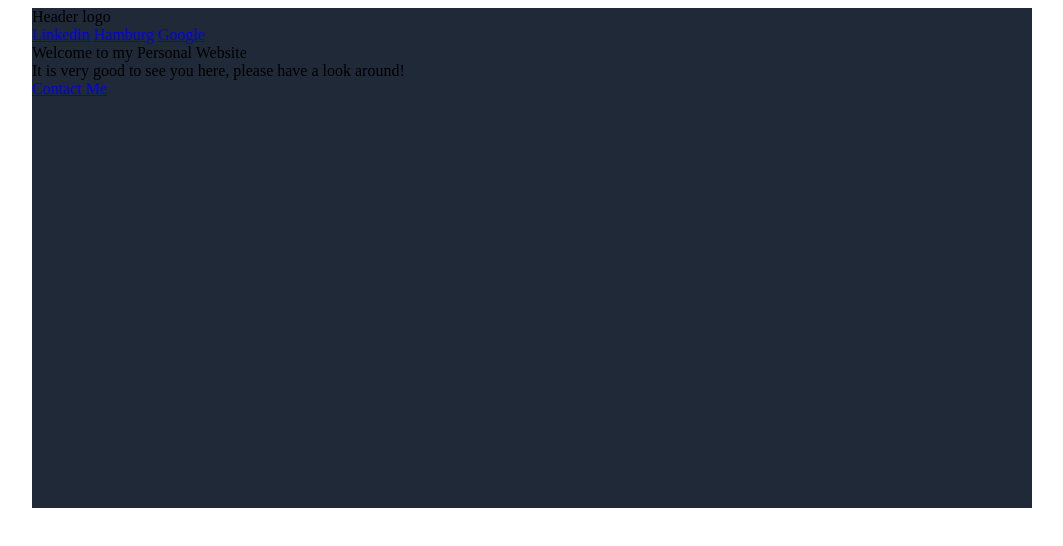
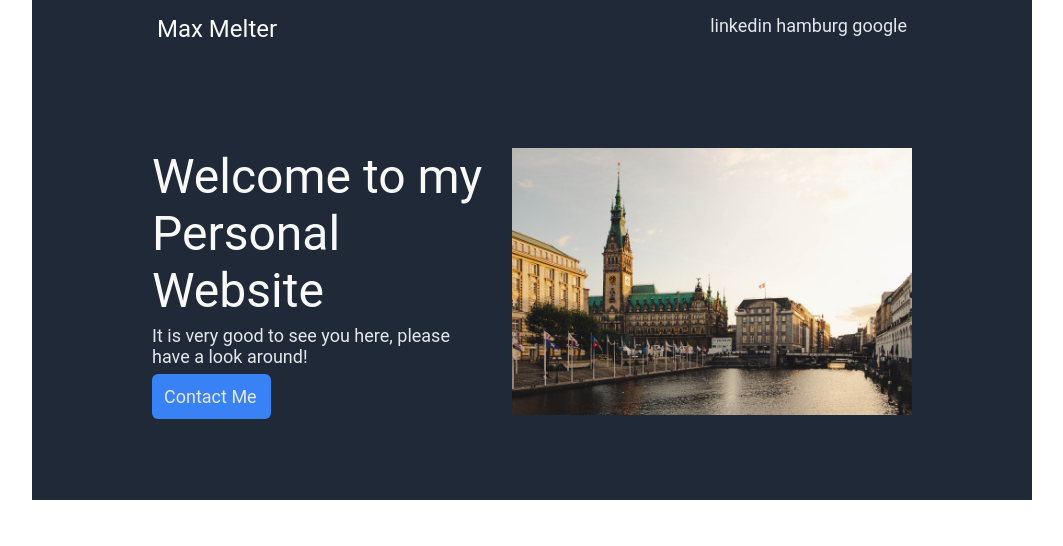
Before and after one commit to maxme13/landing-page, a plain HTML site: page index.html in a window 1280 px wide. Shown: the whole page, without its empty margins (108-1171 px from the left). Drawn offline with Linux system fonts and the light colour scheme.

Commit message:
Created the top section of the website

```diff
--- a/index.html
+++ b/index.html
@@ -10,14 +10,17 @@
         <div class="center">
             <div class="hero-header">
                 <div class="hero-top">
-                    <div class="logo">Header logo</div>
-                    <div class="header links">
-                        <a href="https://www.linkedin.com/in/max-melter/">Linkedin</a>
-                        <a href="https://www.hamburg.de">Hamburg</a>
-                        <a href="https://www.google.com/">Google</a>
+                    <div class="menu">
+                        <div class="logo">Max Melter</div>
+                        <div class="secondary-text">
+                            <a href="https://www.linkedin.com/in/max-melter/">linkedin</a>
+                            <a href="https://www.hamburg.de">hamburg</a>
+                            <a href="https://www.google.com/">google</a>
+                        </div>
                     </div>
                 </div>
                 <div class="hero-middle">
+                    <div class="hero-left">
                         <div class="main-text">
                             Welcome to my Personal Website
                         </div>
@@ -28,8 +31,9 @@
                             <a href = "https://www.linkedin.com/in/max-melter/">Contact Me</a>
                         </div>
                     </div>
-
-
+                    <div class="hero-right">
+                        <img src="hamburg.jpeg" width="400px" height="auto">
+                    </div>
                 </div>
             </div>
         </div>
--- a/style.css
+++ b/style.css
@@ -1,11 +1,73 @@
+* {
+    margin: 0;
+    padding: 0;
+    box-sizing: border-box;
+}
+
+
 .center {
     display: flex;
     align-items: center;
     justify-content: center;
+    font-family: "roboto", sans-serif;
 }
 
 .hero-header {
     height: 500px;
     width: 1000px;
     background-color: #1f2937;
+    padding: 10px 0;
 }
+
+.menu {
+    display: flex;
+    flex-direction: row;
+    justify-content: space-between;
+    margin-right: 120px;
+    margin-left: 120px;
+    padding: 5px;
+}
+
+.logo {
+    font-size: 24px;
+    color: #f9faf8;
+}
+
+.secondary-text, :link, :visited {
+    font-size: 18px;
+    color: #e5e7eb;
+    text-decoration: none;
+
+}
+
+.hero-middle {
+    display: flex;
+    flex-direction: row;
+    justify-content: space-between;
+    margin-right: 120px;
+    margin-left: 120px;
+    margin-top: 100px;
+}
+
+.hero-left {
+    display: flex;
+    flex-direction: column;
+    justify-content: space-between;
+}
+
+.hero-right {
+    margin-left: 20px;
+}
+
+.main-text {
+    font-size: 48px;
+    font-weight: extra-bold;
+    color: #F9FAF8;
+}
+
+.button {
+    background-color: #3882f6;
+    padding: 12px;
+    width: 35%;
+    border-radius: 6px;
+}
```
Also changed, not shown: hamburg.jpeg (added). Lines whose indentation alone changed are shown as unchanged.
